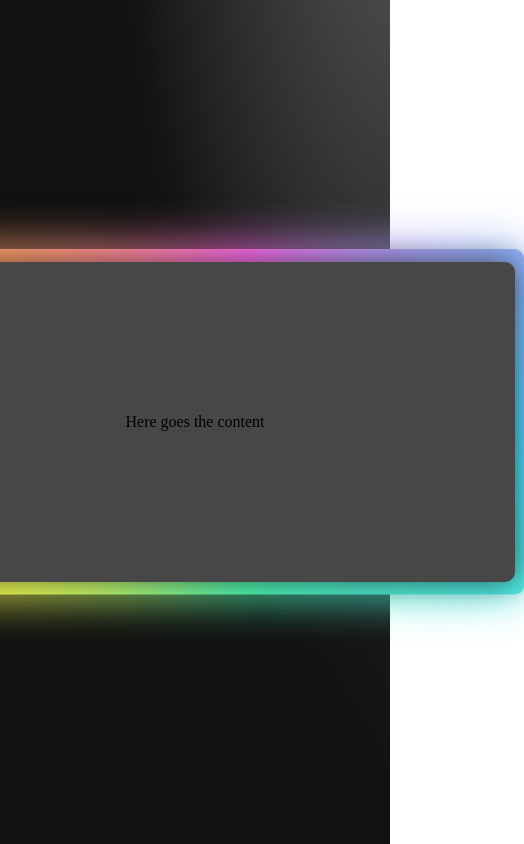
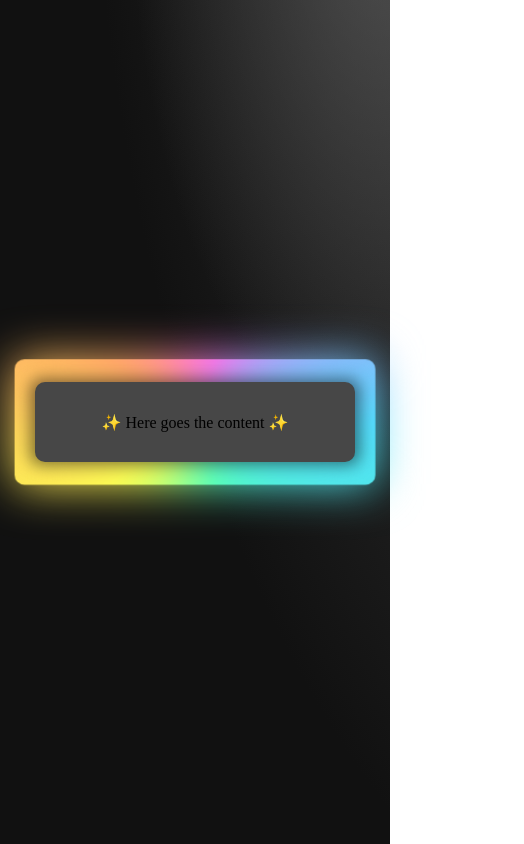
Before and after one commit to Subjay/sandbox, a Next.js app: page /modules/tilting-card in a window 390 px wide. Shown: the whole page, 524 px wide, since content can reach past the window. Built offline with nearby package versions, Linux system fonts and the light colour scheme.

Commit message:
Changing CSS for mobiles

```diff
--- a/components/front-modules/tilting-card.tsx
+++ b/components/front-modules/tilting-card.tsx
@@ -31,7 +31,7 @@ export default function TiltCard(): JSX.Element{
         <div className={ style.gradient }>
         </div>
         <div className={ style.tiltCard } ref={ cardRef }>
-          Here goes the content
+          &#10024; Here goes the content &#10024;
         </div>
       </div>
     </section>
--- a/styles/mods/tilting-card.module.css
+++ b/styles/mods/tilting-card.module.css
@@ -49,7 +49,7 @@
   justify-content: center;
   align-items: center;
 
-  --offset: 2rem;
+  --offset: 3rem;
 
   background: conic-gradient(
     from 90deg,
@@ -114,11 +114,19 @@
   content: '';
   position: absolute;
   border-radius: inherit;
-  filter: blur(1rem);
+  filter: blur(0.5rem);
 }
 
 .tiltCard::before{
   inset: -0.25rem -0.5rem;
-  background: rgba(0,0,0,0.6);
+  background: rgba(0,0,0,0.5);
   transform: translateZ(-20px);
 }
+
+@media (width < 500px){
+  .container{
+  --card-width: 20rem;
+  --card-height: 5rem;
+  --border-radius: 10px;
+  }
+}
```
